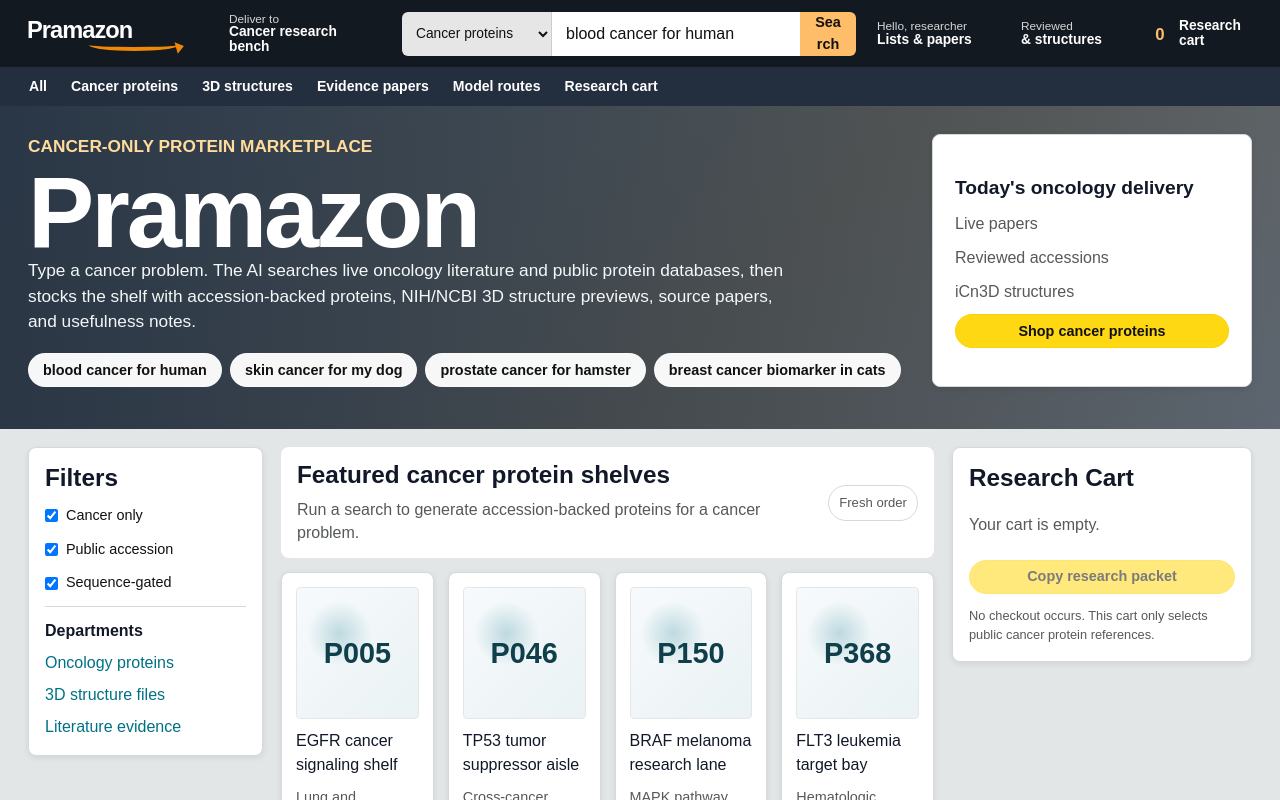
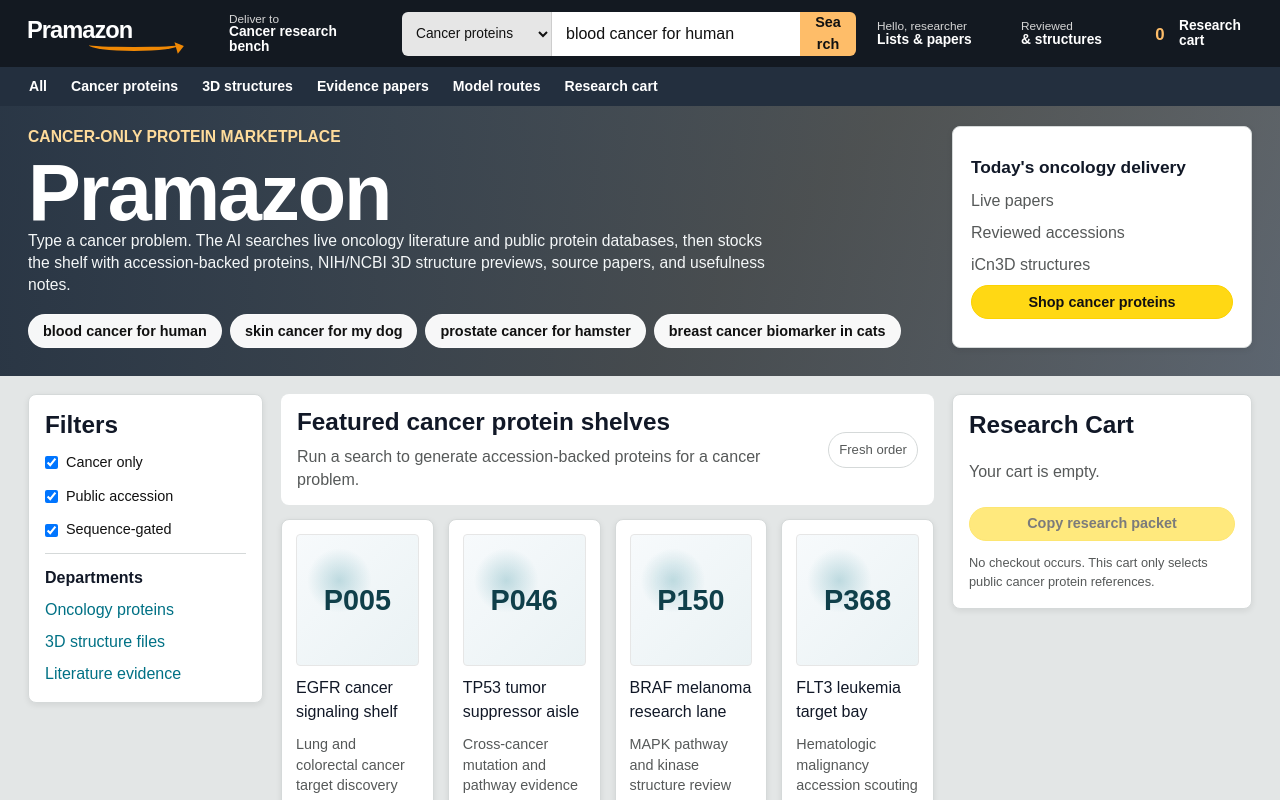
Before and after one commit to NlCK01/pramazon, a Next.js app: page / in a window 1280 px wide. Shown: the top 800 px of the page. Built offline with nearby package versions, Linux system fonts and the light colour scheme.

Commit message:
Tighten Pramazon hero section

```diff
--- a/app/globals.css
+++ b/app/globals.css
@@ -254,10 +254,10 @@ input {
 
 .hero-band {
   display: grid;
-  grid-template-columns: minmax(0, 1fr) 320px;
-  gap: 22px;
-  min-height: 310px;
-  padding: 28px 28px 42px;
+  grid-template-columns: minmax(0, 1fr) 300px;
+  gap: 18px;
+  min-height: 248px;
+  padding: 20px 28px 28px;
   background:
     linear-gradient(90deg, rgba(35, 47, 62, 0.96), rgba(35, 47, 62, 0.72)),
     linear-gradient(135deg, #d5f3ff, #f9dba3 58%, #f0f2f2);
@@ -286,17 +286,17 @@ input {
 h1 {
   margin: 0;
   color: #ffffff;
-  font-size: clamp(3rem, 8vw, 6.2rem);
+  font-size: clamp(2.8rem, 6.2vw, 4.95rem);
   font-weight: 900;
-  letter-spacing: -3px;
-  line-height: 0.9;
+  letter-spacing: -2px;
+  line-height: 0.92;
 }
 
 .hero-copy p {
   max-width: 760px;
   color: #f4f7f8;
-  font-size: 1.08rem;
-  line-height: 1.5;
+  font-size: 0.98rem;
+  line-height: 1.42;
 }
 
 .hero-card,
@@ -320,9 +320,9 @@ h1 {
 
 .hero-card {
   display: grid;
-  gap: 10px;
+  gap: 8px;
   align-content: center;
-  padding: 22px;
+  padding: 18px;
 }
 
 .hero-card strong,
@@ -331,7 +331,7 @@ h1 {
 }
 
 .hero-card strong {
-  font-size: 1.2rem;
+  font-size: 1.08rem;
 }
 
 .hero-card span {
@@ -1137,7 +1137,7 @@ pre {
   }
 
   h1 {
-    font-size: clamp(2.8rem, 18vw, 4.2rem);
+    font-size: clamp(2.55rem, 14vw, 3.65rem);
   }
 
   .molecule-scene {
```
